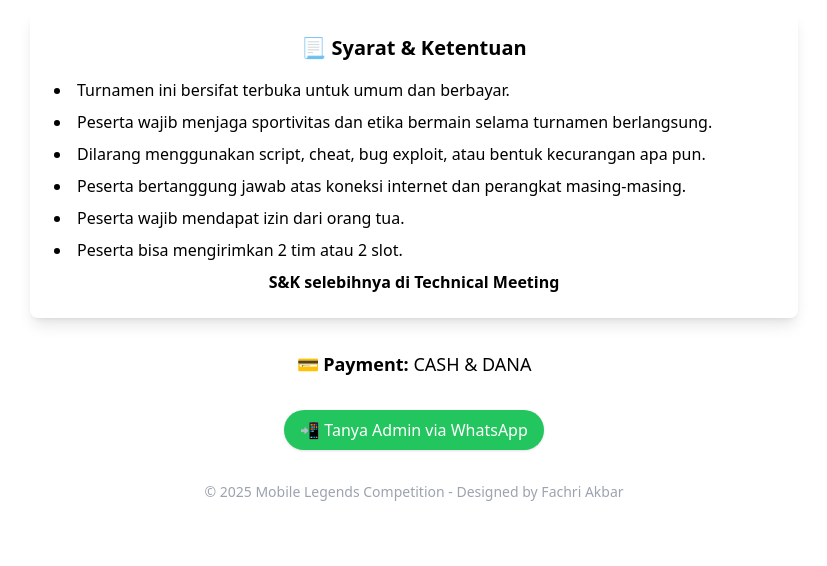
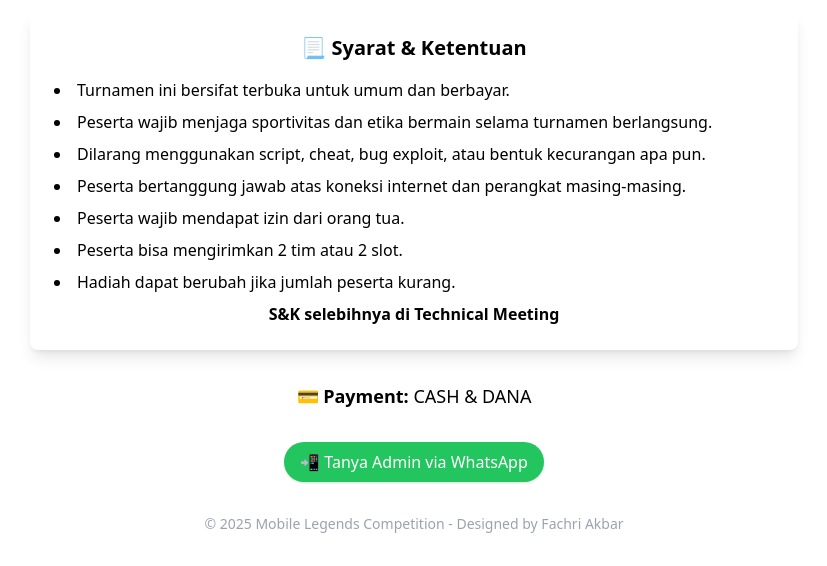
Before and after one commit to Art3misn/sirnagalihcompetitions4, a plain HTML site: page index.html in a window 1280 px wide. Shown: the part 1200-1766 px from the top of the page, without its empty margins (226-1053 px from the left). Before the commit the page ends 1734 px from the top, so only its background shows below. Drawn offline with nearby package versions, Linux system fonts and the light colour scheme.

Commit message:
Update index.html

```diff
--- a/index.html
+++ b/index.html
@@ -79,6 +79,7 @@
         <li>Peserta bertanggung jawab atas koneksi internet dan perangkat masing-masing.</li>
         <li>Peserta wajib mendapat izin dari orang tua.</li>
          <li>Peserta bisa mengirimkan 2 tim atau 2 slot.</li>
+        <li>Hadiah dapat berubah jika jumlah peserta kurang.</li>
          <h3 class="text-x1 font-bold mb-4 text-center"> S&K selebihnya di Technical Meeting</h3>
        </li>
       </ul>
```
